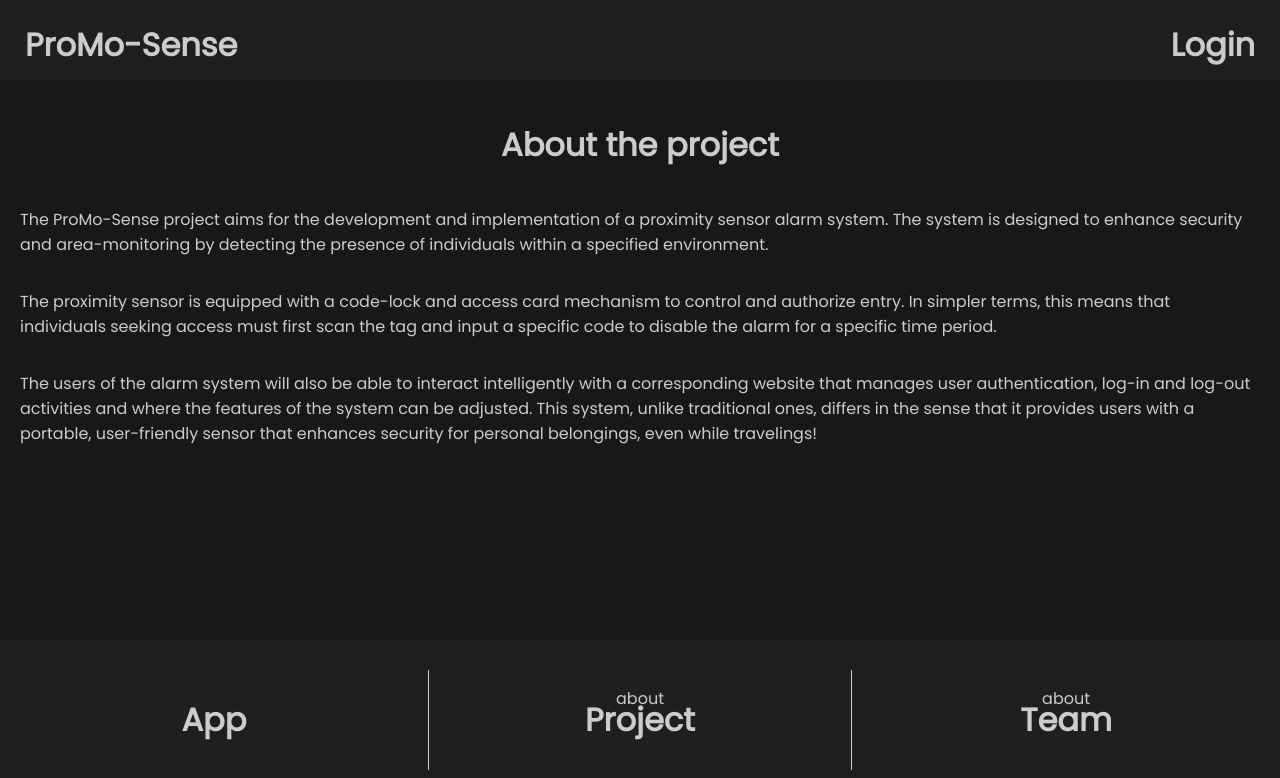
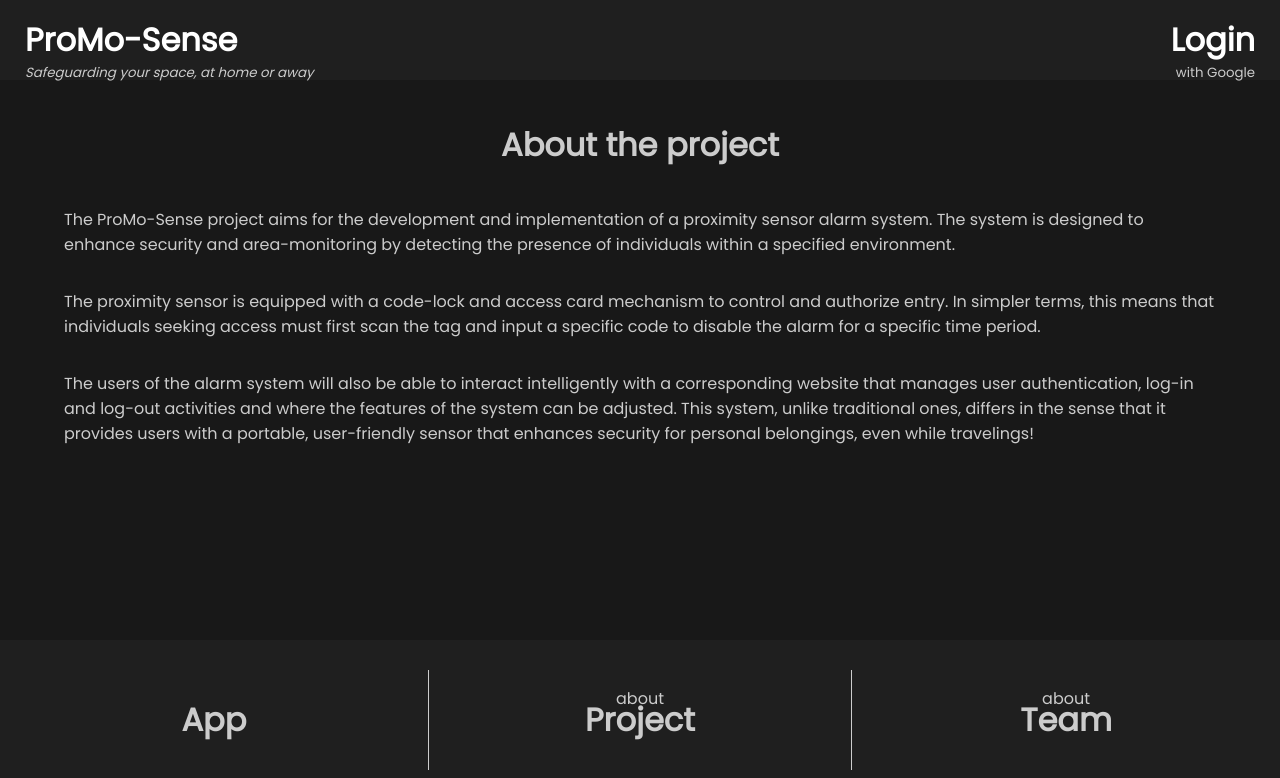
Before and after one commit to yyIntsuki/ProMo-Sense, a React (Vite) app in the folder web/: page /project in a window 1280 px wide. Shown: the top 778 px of the page. Built offline with nearby package versions, Linux system fonts and the light colour scheme; no server answers.

Commit message:
imlemented a userContext that works within the user session.

```diff
--- a/web/src/App.jsx
+++ b/web/src/App.jsx
@@ -1,4 +1,5 @@
 import { BrowserRouter as Router, Routes, Route } from "react-router-dom";
+import { UserProvider } from "./contexts/userContext";
 import Header from "./components/headerNav";
 import Footer from "./components/footerNav";
 import ProMoSense from "./pages/promosense";
@@ -9,6 +10,7 @@ import Login from "./pages/login";
 export default function App() {
 	return (
 		<Router>
+			<UserProvider>
 				<Header />
 				<Routes>
 					<Route path="/" element={<ProMoSense />} />
@@ -17,6 +19,7 @@ export default function App() {
 					<Route exact path="/login" element={< Login />} />
 				</Routes>
 				<Footer />
+			</UserProvider>
 		</Router>
 	);
 }
--- a/web/src/components/headerNav.jsx
+++ b/web/src/components/headerNav.jsx
@@ -1,19 +1,57 @@
 import "../css/style.css";
+import { useContext, useEffect } from "react";
 import { useNavigate } from 'react-router-dom';
+import { auth, onAuthStateChanged, provider, signInWithRedirect, getRedirectResult, signOut, database, ref, set } from "../firebaseModel";
+import { UserContext } from "../contexts/userContext";
 
 export default function Header() {
+    const { currentUser, setCurrentUser } = useContext(UserContext);
+
+    useEffect(() => {
+        /* Observing authentication status */
+        onAuthStateChanged(auth, (user) => {
+            if (user) { setCurrentUser(user); }
+            else { setCurrentUser(null); }
+        });
+        /* Gets result from logging in by redirect */
+        getRedirectResult(auth)
+            .then((result) => { if (result) { setCurrentUser(result.user); } })
+            .catch((error) => { console.error(error); })
+    }, [setCurrentUser]);
+
     const navigate = useNavigate();
-    function goToApp() { navigate('/'); }
-    function goToLogin() { navigate('/login'); }
+    function navigateToApp() { navigate('/'); }
+
+    function handleLogin(event) {
+        event.preventDefault();
+        signInWithRedirect(auth, provider);
+    }
+
+    function handleLogout(event) {
+        event.preventDefault();
+        signOut(auth)
+            .then(() => { setCurrentUser(null); })
+            .catch((error) => { console.error("Error when signing out:", error); });
+    }
 
     return (
         <div className="header_wrapper">
-            <div onClick={goToApp} className="title">
-                <h1>ProMo-Sense</h1>
+            <div className="title">
+                <h1 onClick={navigateToApp}>ProMo-Sense</h1>
+                <small><i>Safeguarding your space, at home or away</i></small>
             </div>
-            <div onClick={goToLogin} className="user">
-                <h1>Login</h1>
-            </div>
+
+            {currentUser ?
+                <div className="user">
+                    <h1 onClick={handleLogout}>Log out</h1>
+                    <small>logged in as {currentUser.displayName}</small>
+                </div>
+                :
+                <div className="user">
+                    <h1 onClick={handleLogin}>Login</h1>
+                    <small>with Google</small>
+                </div>
+            }
         </div>
     )
 }
--- /dev/null
+++ b/web/src/contexts/userContext.jsx
@@ -0,0 +1,11 @@
+import { createContext, useState } from "react";
+
+const UserContext = createContext({ currentUser: null, setCurrentUser: () => null });
+
+const UserProvider = ({ children }) => {
+    const [currentUser, setCurrentUser] = useState(null)
+    const value = { currentUser, setCurrentUser }
+    return <UserContext.Provider value={value}>{children}</UserContext.Provider>
+}
+
+export { UserContext, UserProvider }
--- a/web/src/css/style.css
+++ b/web/src/css/style.css
@@ -15,6 +15,33 @@ body {
     color: #cccccc;
     display: flex;
     justify-content: space-between;
+    align-items: center;
+}
+
+.header_wrapper .title,
+.header_wrapper .user {
+    position: relative;
+    display: flex;
+}
+
+.header_wrapper .title h1,
+.header_wrapper .user h1 {
+    color: white;
+}
+
+.header_wrapper .user small,
+.header_wrapper .title small {
+    position: absolute;
+    bottom: 2px;
+    text-wrap: nowrap;
+}
+
+.header_wrapper .user small {
+    right: 0;
+}
+
+.header_wrapper .title small {
+    left: 0;
 }
 
 /* Footer */
@@ -55,12 +82,18 @@ body {
     border-right: 1px solid #cccccc;
 }
 
+/* Header, Footer */
+.header_wrapper>div:hover,
+.footer_wrapper div:hover {
+    color: white;
+}
+
 /* Project, About, Login */
 .project_wrapper,
 .about_wrapper,
 .login_wrapper {
     box-sizing: border-box;
-    padding: 20px;
+    padding: 20px 5vw 20px 5vw;
     height: 70vh;
     display: flex;
     flex-direction: column;
```
Lines whose indentation alone changed are shown as unchanged.
